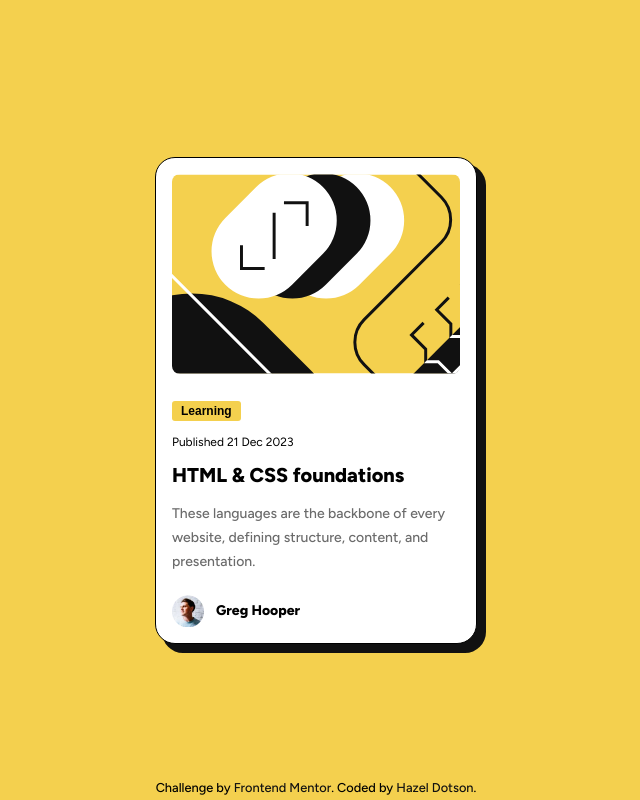
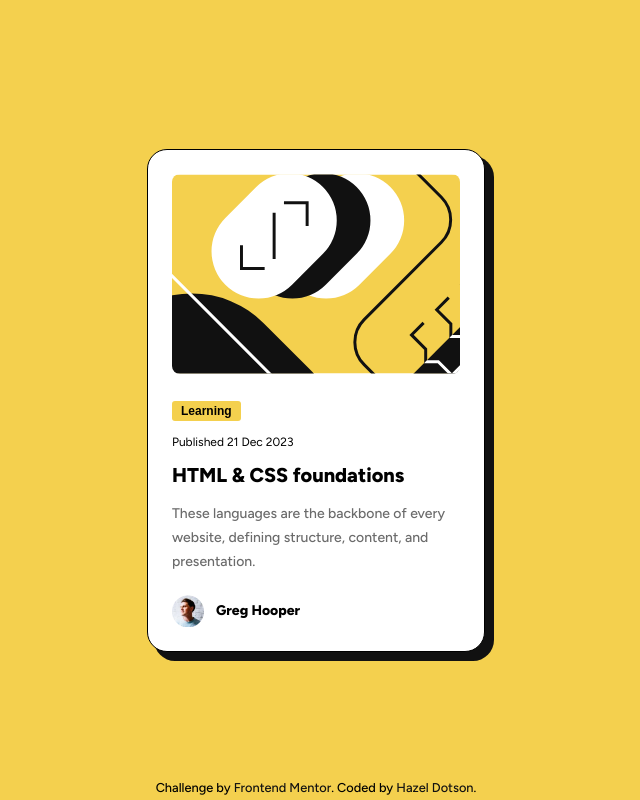
Before and after one commit to Hazel-Black/blog-preview-card-main, a plain HTML site: page index.html in a window 1280 px wide. Shown: the whole page, without its empty margins (324-964 px from the left). Drawn offline with Linux system fonts and the light colour scheme.

Commit message:
Fixed Card padding

```diff
--- a/styles.css
+++ b/styles.css
@@ -48,7 +48,7 @@ body{
 }
 .card-container{
   background-color: var(--card-bg-color);
-  padding: var(--spacing-xl);
+  padding: var(--spacing-xxl);
   border-radius: 1.25em;
   border:  .12em solid;
   box-shadow: .5em .5em 0em 1px var(--shadow-color) ;
```
